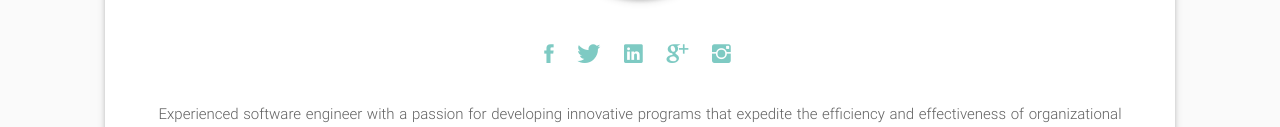
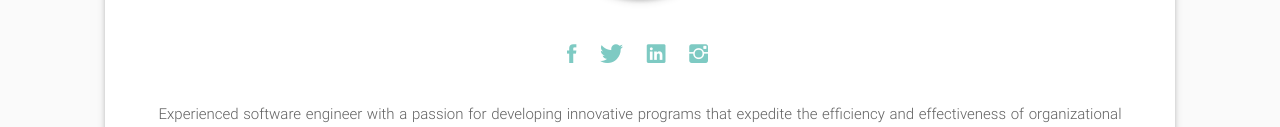
Before and after one commit to usmanghani6/usmanghani6.github.io, a plain HTML site: page index.html in a window 1280 px wide. Shown: the part 368-495 px from the top of the page. Drawn offline with Linux system fonts and the light colour scheme; files whose address does not match are found by name; a web font is replaced by a local one.

Commit message:
social accounts links added

```diff
--- a/index.html
+++ b/index.html
@@ -168,11 +168,10 @@
                 <!-- Social Links -->
                 <div id="intro-div" class="card content-wrapper">
                     <ul class="text-center list-inline">
-                        <li><a href="#0" target="_blank"><i class="ion-social-facebook"></i></a></li>
-                        <li><a href="#0" target="_blank"><i class="ion-social-twitter"></i></a></li>
-                        <li><a href="#0" target="_blank"><i class="ion-social-linkedin"></i></a></li>
-                        <li><a href="#0" target="_blank"><i class="ion-social-googleplus"></i></a></li>
-                        <li><a href="#0" target="_blank"><i class="ion-social-instagram"></i></a></li>
+                        <li><a href="https://web.facebook.com/manii.khn6" target="_blank"><i class="ion-social-facebook"></i></a></li>
+                        <li><a href="https://twitter.com/AsliUsmanGhani" target="_blank"><i class="ion-social-twitter"></i></a></li>
+                        <li><a href="www.linkedin.com/in/usmanghani668" target="_blank"><i class="ion-social-linkedin"></i></a></li>
+                        <li><a href="https://www.instagram.com/manii06" target="_blank"><i class="ion-social-instagram"></i></a></li>
                     </ul>
 
                     <!-- Some Intro About You -->
```
